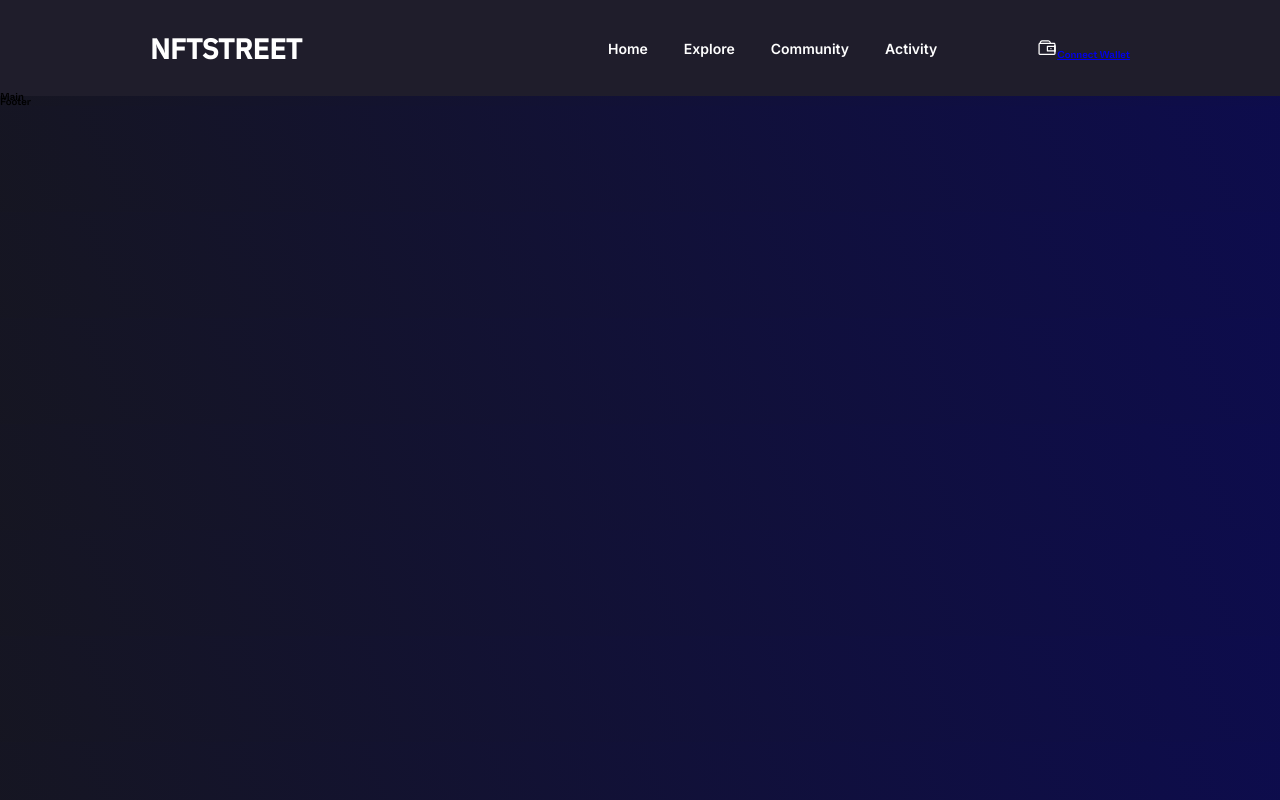
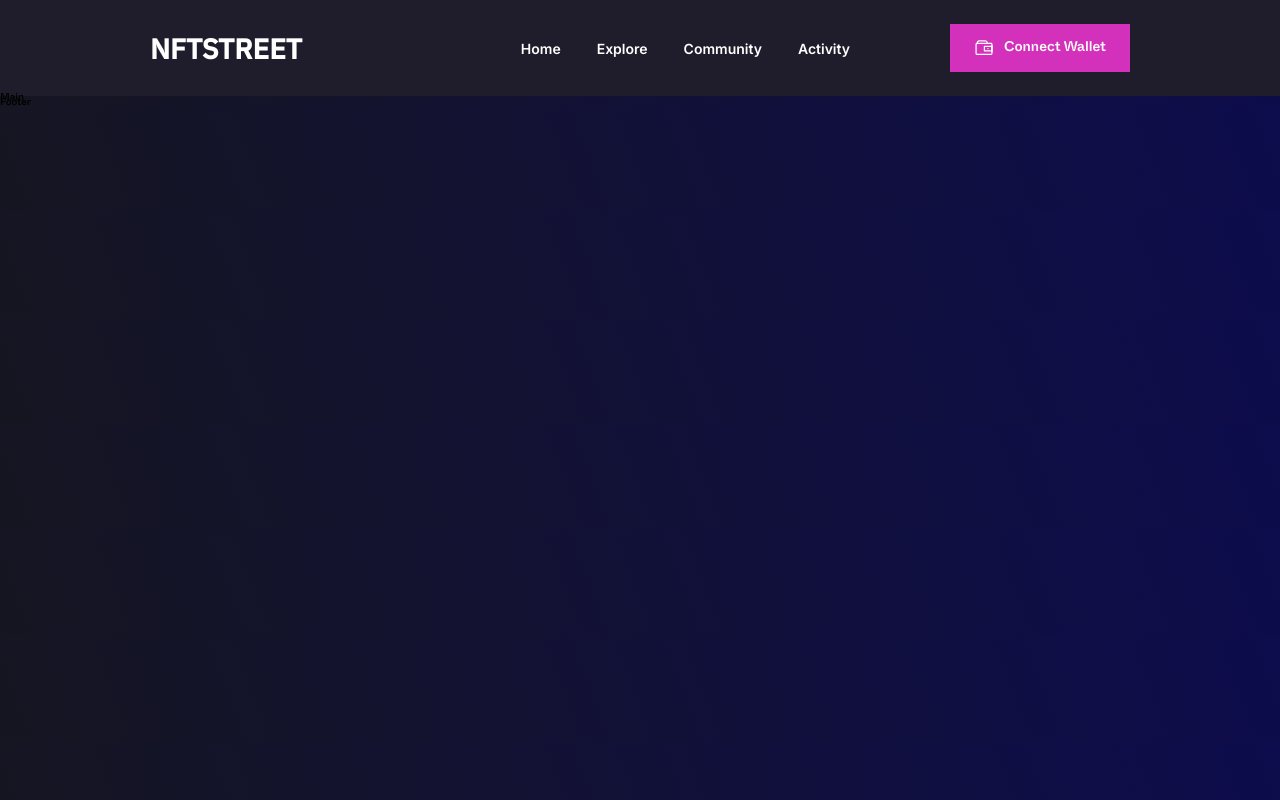
Before and after one commit to Murzuq/NFTStreet, a website: page index.html in a window 1280 px wide. Drawn offline with Linux system fonts and the light colour scheme.

Commit message:
Added Button Component

```diff
--- a/_components.scss
+++ b/_components.scss
@@ -42,3 +42,19 @@
     }
   }
 }
+
+.btn {
+  background-color: $btn-color-1;
+  padding: 1.4rem 2.4rem;
+  text-decoration: none;
+  color: $color-white;
+  font-size: 1.4rem;
+  &__header {
+    display: flex;
+    align-items: center;
+  }
+
+  &__icon {
+    margin-right: 1rem;
+  }
+}
--- a/index.html
+++ b/index.html
@@ -33,8 +33,8 @@
           </ul>
         </nav>
         <a href="#" class="btn btn__header">
-          <span><img src="img/icon-wallet.svg" alt="Wallet Icon" /></span
-          >Connect Wallet
+          <img src="img/icon-wallet.svg" alt="Wallet Icon" class="btn__icon" />
+          <span>Connect Wallet</span>
         </a>
       </div>
     </header>
```
Also changed, not shown: css/style.css.
